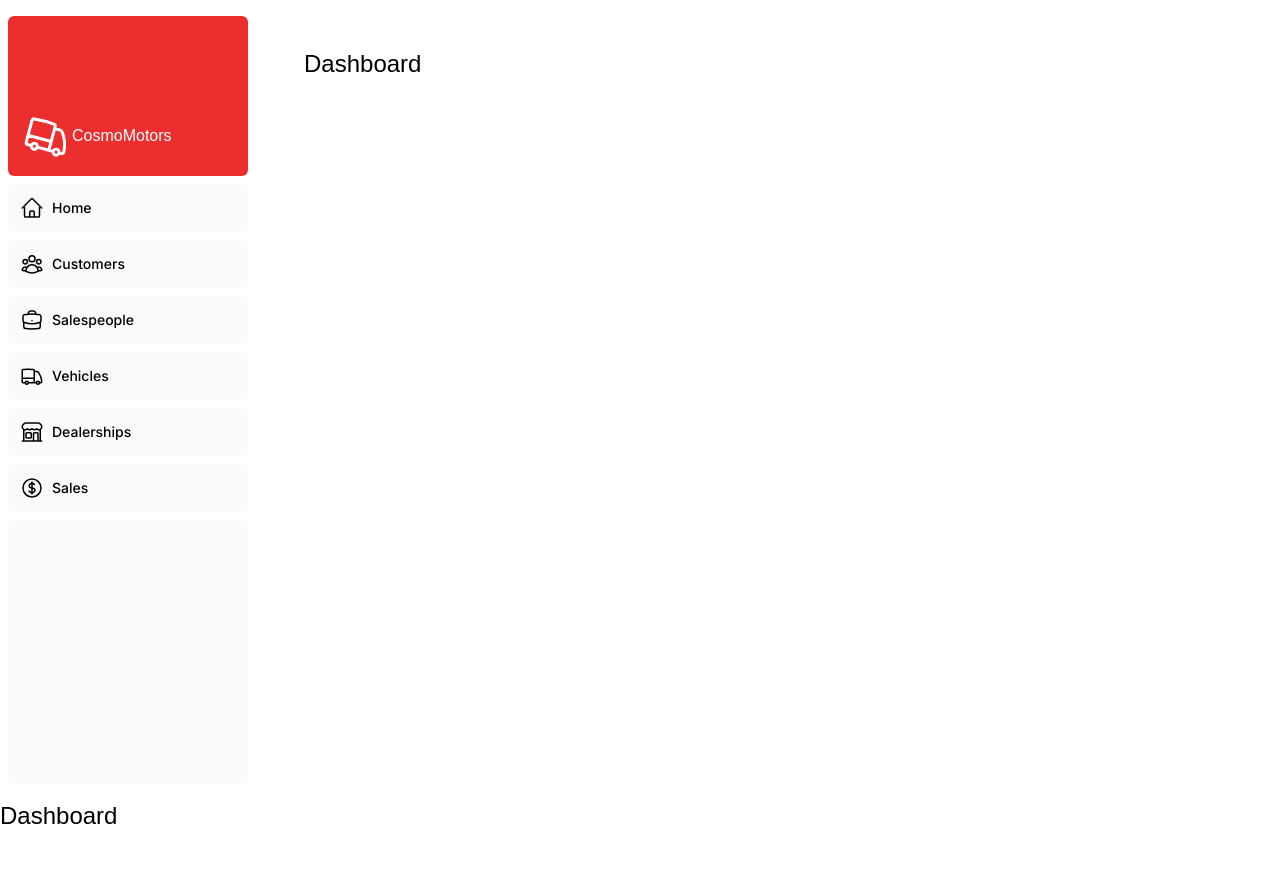
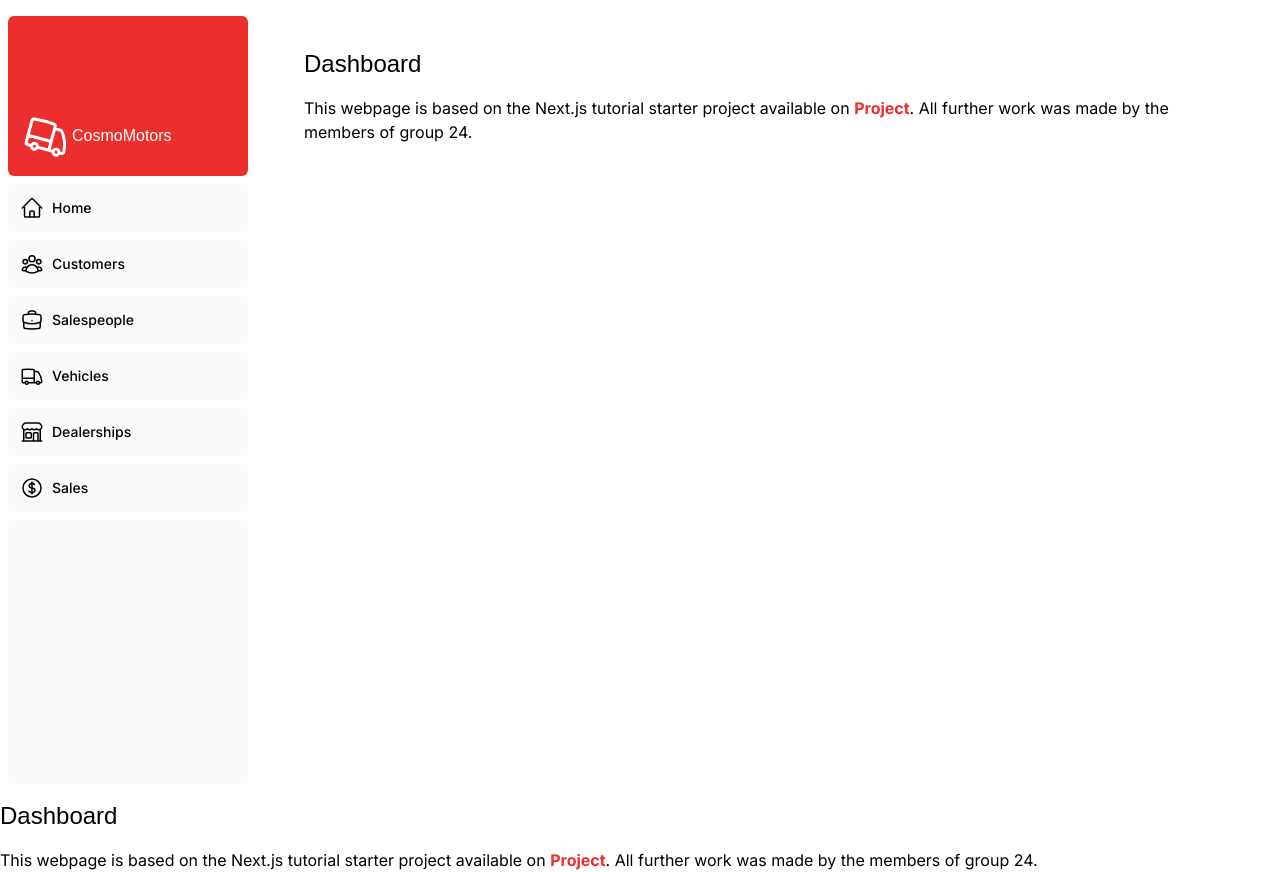
Before and after one commit to bsul24/cosmo-motors, a Next.js app: page / in a window 1280 px wide. Before the commit the page ends 848 px from the top, so only its background shows below. Built offline with nearby package versions, Linux system fonts and the light colour scheme; a web font is replaced by a local one.

Commit message:
more changes

```diff
--- a/app/dashboard/(overview)/page.tsx
+++ b/app/dashboard/(overview)/page.tsx
@@ -8,6 +8,7 @@ export default async function Page() {
       <h1 className={`${lusitana.className} mb-4 text-xl md:text-2xl`}>
         Dashboard
       </h1>
+      <p>This webpage is based on the Next.js tutorial starter project available on <strong><a className="text-red-600" href="https://nextjs.org/learn/dashboard-app" color="blue">Project</a></strong>. All further work was made by the members of group 24.</p>
       <div className="grid gap-6 sm:grid-cols-2 lg:grid-cols-4">
       </div>
     </main>
--- a/app/page.tsx
+++ b/app/page.tsx
@@ -8,6 +8,7 @@ export default async function Page() {
       <h1 className={`${lusitana.className} mb-4 text-xl md:text-2xl`}>
         Dashboard
       </h1>
+      <p>This webpage is based on the Next.js tutorial starter project available on <strong><a className="text-red-600" href="https://nextjs.org/learn/dashboard-app" color="blue">Project</a></strong>. All further work was made by the members of group 24.</p>
       <div className="grid gap-6 sm:grid-cols-2 lg:grid-cols-4">
       </div>
     </main>
```
